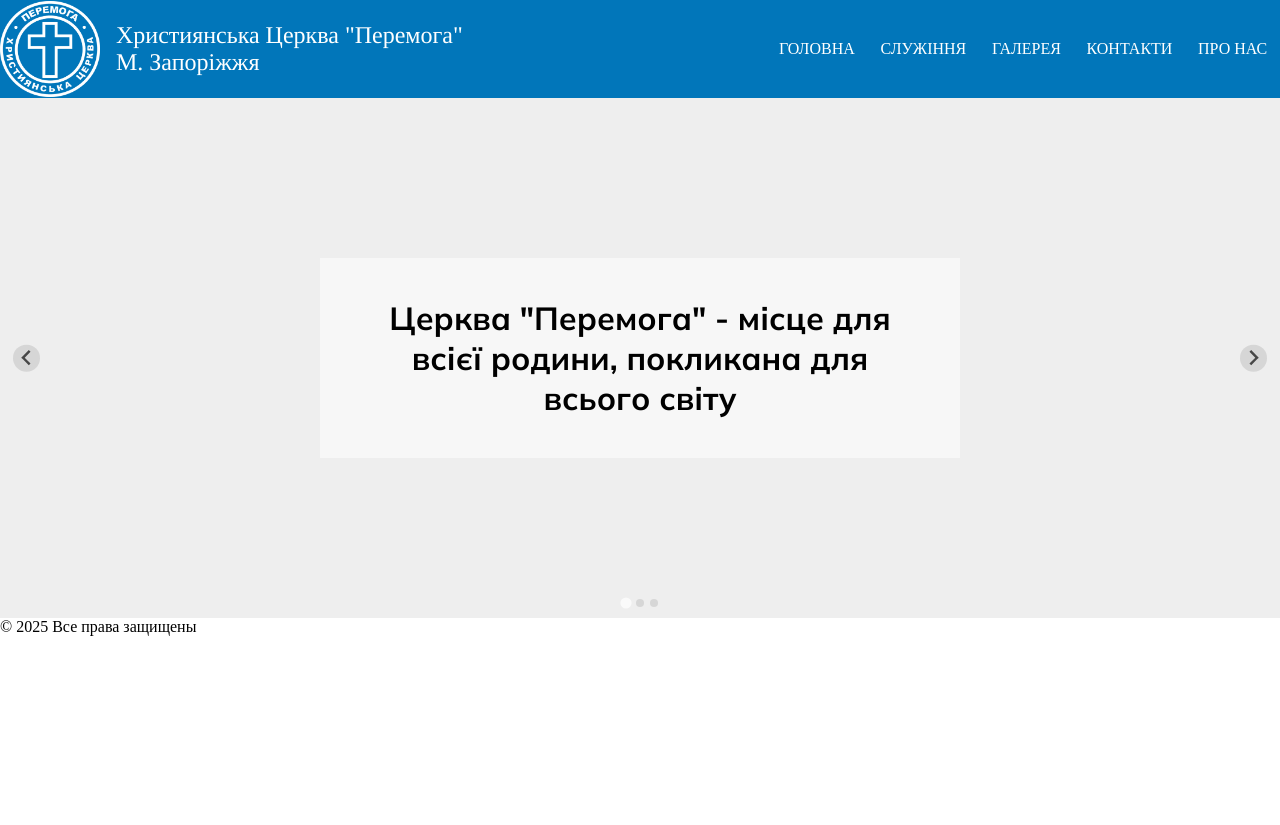
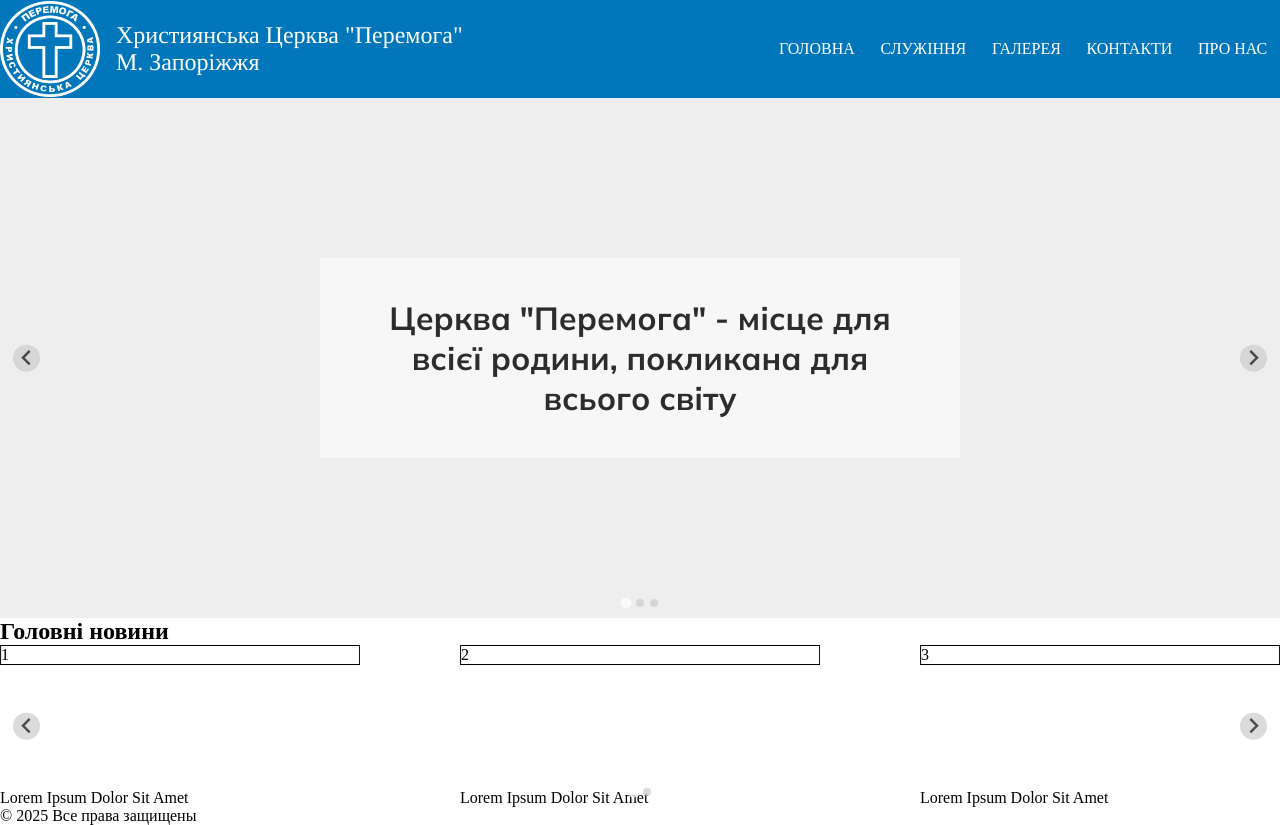
Before and after one commit to SDI-sodya/diplom, a Next.js app: page / in a window 1280 px wide. Before the commit the page ends 800 px from the top, so only its background shows below. Built offline with nearby package versions, Linux system fonts and the light colour scheme; a web font is replaced by a local one.

Commit message:
Some changes

```diff
--- a/src/app/components/HomeSplide/HomeSplide.module.css
+++ b/src/app/components/HomeSplide/HomeSplide.module.css
@@ -13,6 +13,7 @@
 }
 
 .splideTitle {
+  color: #2c2c2c;
   background-color: #ffffff81;
   box-sizing: border-box;
   font-family: "Mulish", serif;
--- a/src/app/components/HomeSplide/index.js
+++ b/src/app/components/HomeSplide/index.js
@@ -5,7 +5,7 @@ import Splide from "@splidejs/splide";
 
 export default function HomeSplide() {
   useEffect(() => {
-    new Splide(".splide", {
+    new Splide(".home-splide", {
       type: 'loop',
       drag: false,
       // autoplay: true,
@@ -17,7 +17,7 @@ export default function HomeSplide() {
   }, []);
 
   return (
-    <div className={`splide ${styles.homeSplide}`} aria-label="Splide Basic HTML Example">
+    <div className={`splide ${styles.homeSplide} home-splide`} aria-label="Splide Basic HTML Example">
       <div className="splide__track">
         <ul className="splide__list">
           <li className="splide__slide">
--- /dev/null
+++ b/src/app/components/NewsSlider/NewsSlider.module.css
@@ -0,0 +1,3 @@
+.image {
+  border: 1px solid #000;
+}
--- /dev/null
+++ b/src/app/components/NewsSlider/index.js
@@ -0,0 +1,61 @@
+'use client';
+import styles from './NewsSlider.module.css';
+import { useEffect } from "react";
+import Splide from "@splidejs/splide";
+import Image from 'next/image';
+
+export default function NewsSlider() {
+  useEffect(() => {
+    new Splide(".news-slider", {
+      type: 'loop',
+      drag: false,
+      gap: '100px',
+      height: '9rem',
+      perPage: 3,
+      breakpoints: {
+        640: { height: '6rem' },
+      },
+      // autoplay: true,
+      // interval: 5000,
+      // pauseOnFocus: true,
+      // pauseOnHover: true,
+      // resetProgress: true,
+    }).mount();
+  }, []);
+
+  return (
+    <div className='wrapper'>
+      <h2>Головні новини</h2>
+      <section className="splide news-slider" aria-label="Slide">
+        <div className="splide__track">
+          <ul className="splide__list">
+            <li className="splide__slide">
+              <div className={`splide__slide__container`}>
+                <div className={`${styles.image}`}>1</div>
+              </div>
+              Lorem Ipsum Dolor Sit Amet
+            </li>
+            <li className="splide__slide">
+              <div className={`splide__slide__container`}>
+                <div className={`${styles.image}`}>2</div>
+              </div>
+              Lorem Ipsum Dolor Sit Amet
+            </li>
+            <li className="splide__slide">
+              <div className={`splide__slide__container`}>
+                <div className={`${styles.image}`}>3</div>
+              </div>
+              Lorem Ipsum Dolor Sit Amet
+            </li>
+            <li className="splide__slide">
+              <div className={`splide__slide__container`}>
+                <div className={`${styles.image}`}>4</div>
+              </div>
+              Lorem Ipsum Dolor Sit Amet
+            </li>
+          </ul>
+        </div>
+      </section>
+    </div>
+  )
+}
--- a/src/app/global.css
+++ b/src/app/global.css
@@ -2,6 +2,7 @@
 @import url('https://fonts.googleapis.com/css2?family=Tinos:ital,wght@0,400;0,700;1,400;1,700&display=swap');
 @import url('https://fonts.googleapis.com/css2?family=Mulish:ital,wght@0,200..1000;1,200..1000&display=swap');
 * {
+  --color-text: #2c2c2c;
   margin: 0;
   padding: 0;
 }
@@ -12,3 +13,8 @@ body {
 ul {
   list-style-type: none;
 }
+
+.wrapper {
+  max-width: 1400px;
+  margin: 0 auto;
+}
--- a/src/app/page.js
+++ b/src/app/page.js
@@ -1,11 +1,13 @@
 // "use client";
 import HomeSplide from "./components/HomeSplide";
+import NewsSlider from "./components/NewsSlider";
 import "@splidejs/splide/css";
 
 export default function Home() {
   return (
     <>
       <HomeSplide />
+      <NewsSlider />
     </>
   );
 }
```
